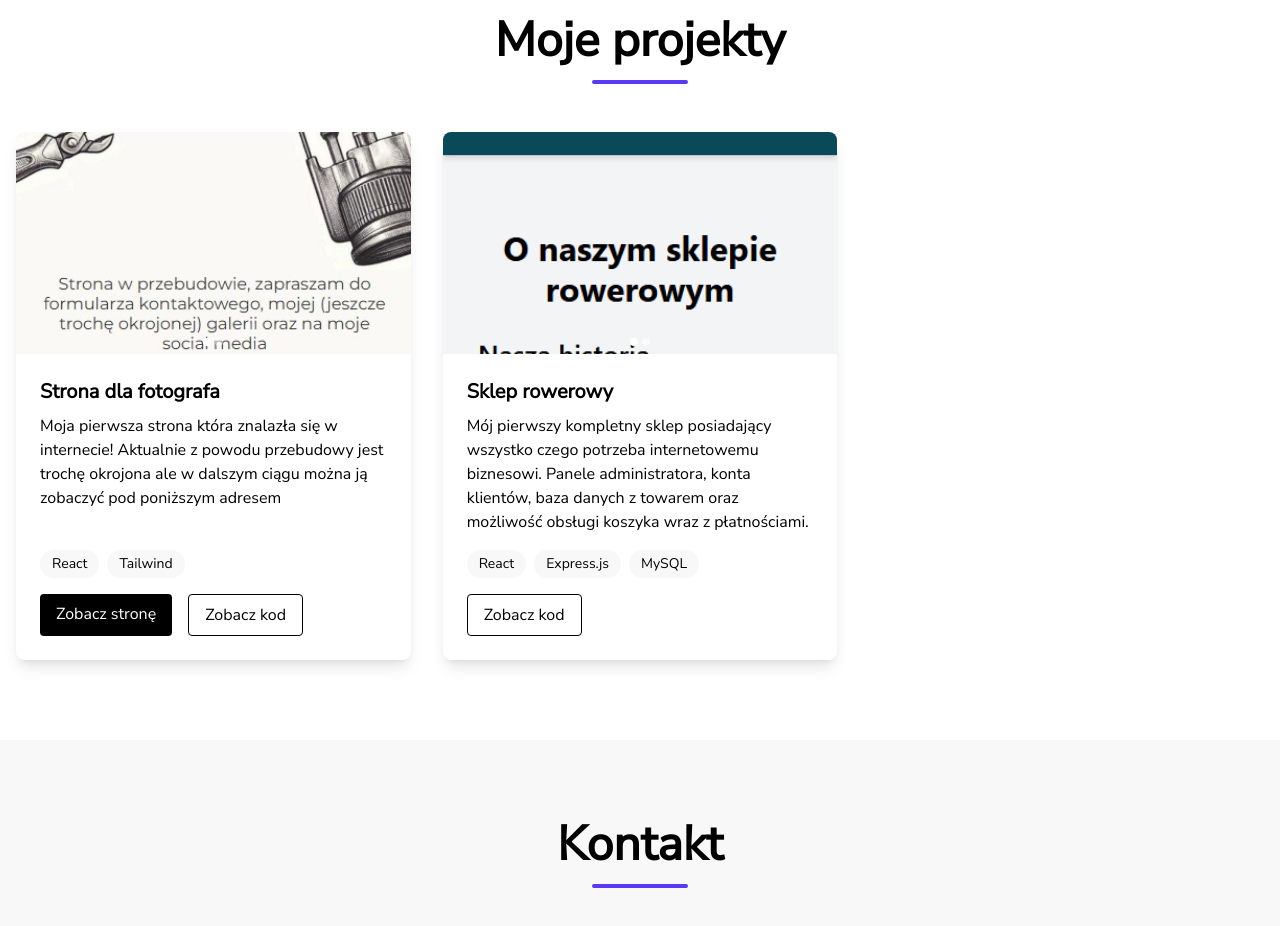
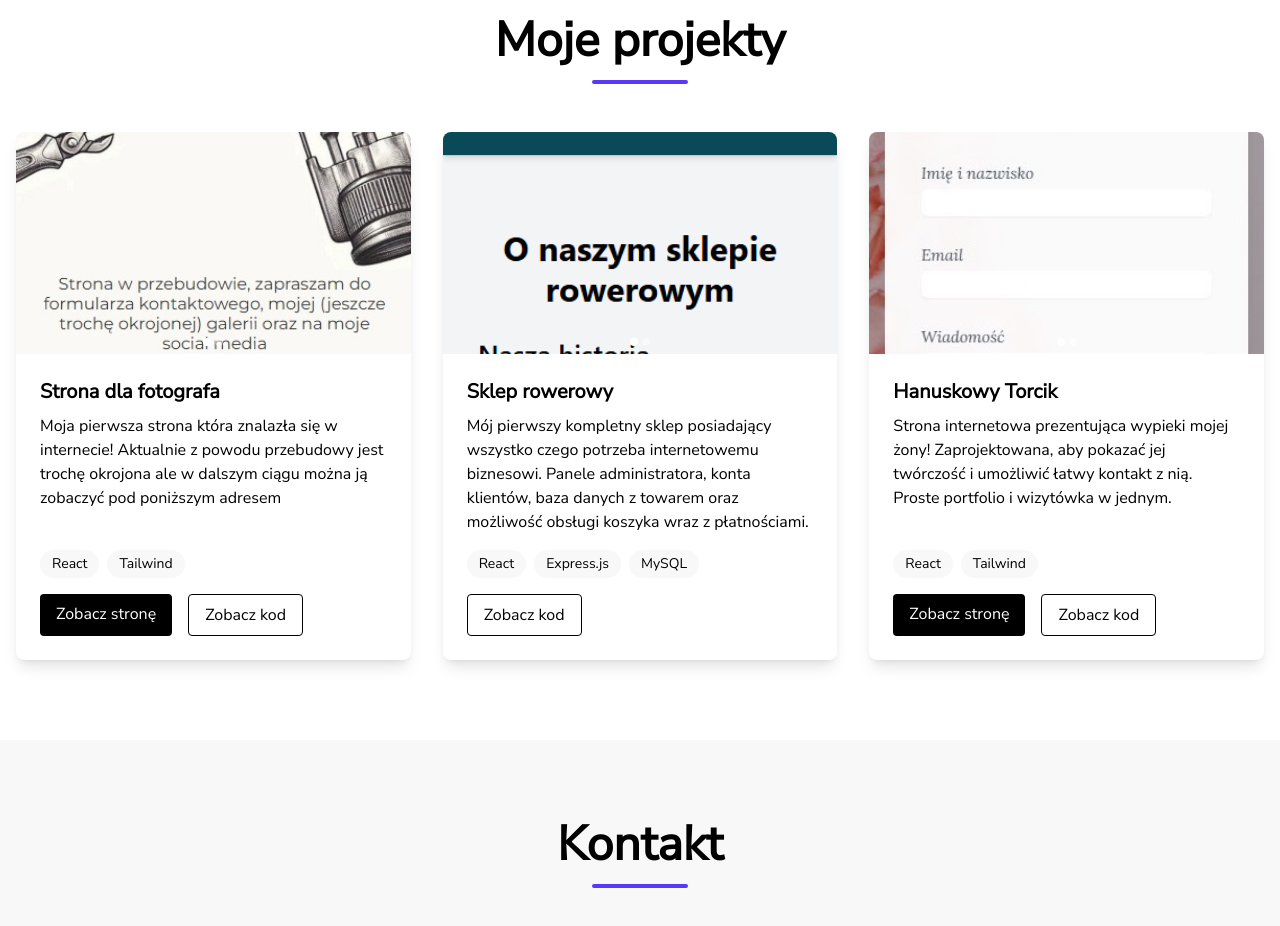
Before and after one commit to rafalwizen/portfolio-website-2, a React (Vite) app: page / in a window 1280 px wide. Shown: the part 2540-3466 px from the top of the page. Built offline with nearby package versions, Linux system fonts and the light colour scheme.

Commit message:
Add new website to portfolio

```diff
--- a/src/components/projects/projectsData.ts
+++ b/src/components/projects/projectsData.ts
@@ -34,5 +34,25 @@ export const projects: Project[] = [
             pl: 'https://github.com/rafalwizen/bike-shop/blob/master/README.pl.md',
             en: 'https://github.com/rafalwizen/bike-shop'
         },
+    },
+    {
+        title: 'projects.sweet-creations.title',
+        description: 'projects.sweet-creations.description',
+        technologies: ['React', 'Tailwind'],
+        images: {
+            pl: [
+                'src/assets/images/sweet-creations-1.jpg',
+                'src/assets/images/sweet-creations-2.jpg'
+            ],
+            en: [
+                'src/assets/images/sweet-creations-1.jpg',
+                'src/assets/images/sweet-creations-2.jpg'
+            ]
+        },
+        liveUrl: 'https://rafalwizen.github.io/sweet-creations/',
+        githubUrl: {
+            pl: 'https://github.com/rafalwizen/sweet-creations/blob/master/README.pl.md',
+            en: 'https://github.com/rafalwizen/sweet-creations'
+        },
     }
 ];
--- a/src/locales/en.json
+++ b/src/locales/en.json
@@ -84,8 +84,11 @@
     "bike-shop": {
       "title": "Bike Shop",
       "description": "My first complete store, featuring everything needed for an online business. Admin panels, customer accounts, a product database, and the ability to handle the shopping cart along with payments."
+    },
+    "sweet-creations": {
+      "title": "Sweet Creations",
+      "description": "A website showcasing my wife's baked creations! Designed to present her work and provide an easy way to get in touch with her. A simple portfolio and business card in one."
     }
-
   },
   "notifications": {
     "success": "Email has been copied to the clipboard!"
--- a/src/locales/pl.json
+++ b/src/locales/pl.json
@@ -84,6 +84,10 @@
     "bike-shop": {
       "title" : "Sklep rowerowy",
       "description": "Mój pierwszy kompletny sklep posiadający wszystko czego potrzeba internetowemu biznesowi. Panele administratora, konta klientów, baza danych z towarem oraz możliwość obsługi koszyka wraz z płatnościami."
+    },
+    "sweet-creations": {
+      "title": "Hanuskowy Torcik",
+      "description": "Strona internetowa prezentująca wypieki mojej żony! Zaprojektowana, aby pokazać jej twórczość i umożliwić łatwy kontakt z nią. Proste portfolio i wizytówka w jednym."
     }
   },
   "notifications": {
```
Also changed, not shown: src/assets/images/sweet-creations-1.jpg (added), src/assets/images/sweet-creations-2.jpg (added).
